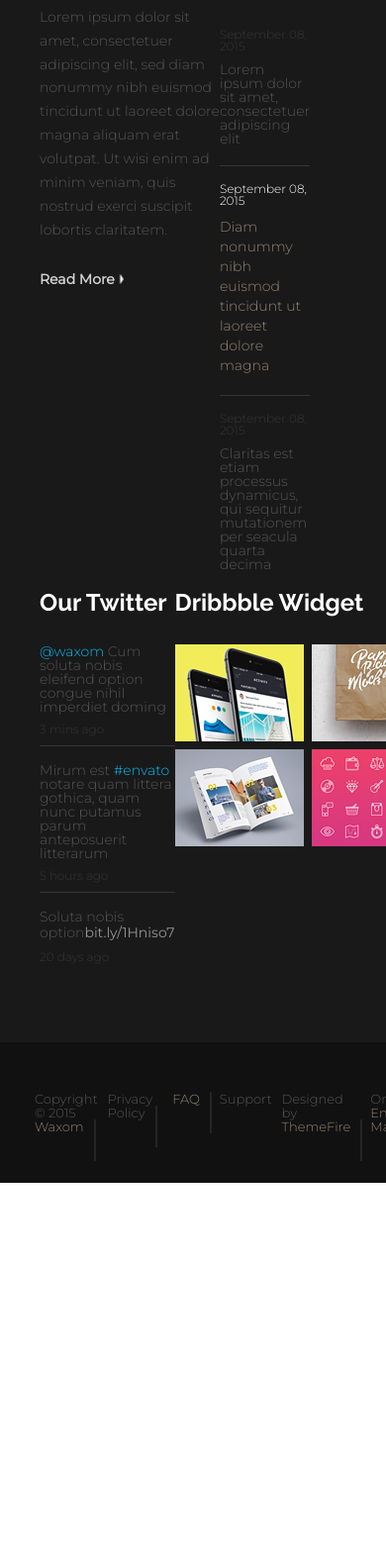
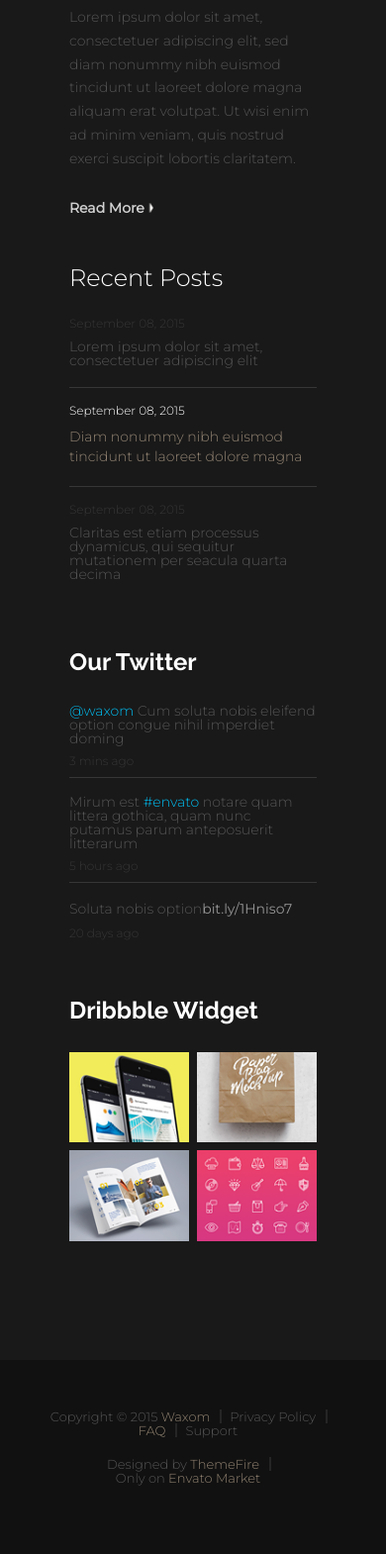
Before and after one commit to serg999222/example__lending2, a plain HTML site: page index.html in a window 390 px wide. Shown: the part 9080-10650 px from the top of the page at 99% size. Before the commit the page ends 10275 px from the top, so only its background shows below. Drawn offline with Linux system fonts and the light colour scheme.

Commit message:
finish my work

```diff
--- a/index.html
+++ b/index.html
@@ -18,15 +18,18 @@
 	<div class="wrapper">
 
 		<header class="header  _container" id="header">
+
 			<a href="#" class="header__logo logo">
 				<img class="logo__logos" src="img/logos.png" alt="cover">
 				<div class="logo__text">Waxom</div>
 			</a>
+
 			<div class="header__burgerWrapper">
 				<div class="header__burger">
 					<span></span>
 				</div>
 			</div>
+
 			<nav class="header__menu menu">
 				<ul class="menu__items">
 					<li class="menu__item"><a href="#">Home</a></li>
@@ -39,10 +42,12 @@
 					<li class="menu__item"><a href="#">Contact</a></li>
 				</ul>
 			</nav>
+
 			<div class="header__search">
 				<a href="#"><img src="img/icon-cart.svg" alt="cover"></a>
 				<a href="#"><img src="img/icon-search.svg" alt="cover"></a>
 			</div>
+
 		</header>
 
 		<main class="main">
@@ -688,8 +693,8 @@
 			<section class="main__lastBlock lastBlock" id="main__lastBlock">
 				<div class="lastBlock__container _container">
 					<div class="lastBlock__flex-container">
-						<div class="lastBlock__minicontain">
-							<div class="lastBlock__column1 column1">
+
+							<div class="lastBlock__column column1">
 								<div class="column1__logo">
 									<img src="img/logos2.png" alt="cover">
 									<p>Waxom</p>
@@ -701,7 +706,7 @@
 								</div>
 							</div>
 
-							<div class="lastBlock__column2 column2">
+							<div class="lastBlock__column column2">
 
 								<div class="column2__title  title-column">Recent Posts</div>
 								<p class="column__date">September 08, 2015</p>
@@ -718,10 +723,8 @@
 									mutationem per seacula quarta decima</p>
 
 							</div>
-						</div>
 
-						<div class="lastBlock__minicontain">
-							<div class="lastBlock__column3 column3">
+							<div class="lastBlock__column column3">
 
 								<div class="column3__title  title-column">Our Twitter</div>
 								<p class="column3__text text-column"><a href="#">@waxom </a>Cum soluta nobis eleifend option
@@ -739,8 +742,8 @@
 								<p class="column__date">20 days ago</p>
 							</div>
 
+							<div class="lastBlock__column column4">
 
-							<div class="lastBlock__column4 column4">
 								<div class="column4__title  title-column">Dribbble Widget</div>
 								<div class="column4__container">
 									<img src="img/photoLastblock.png" alt="cover">
@@ -750,7 +753,6 @@
 								</div>
 
 							</div>
-						</div>
 
 					</div>
 				</div>
--- a/js/style.js
+++ b/js/style.js
@@ -3,8 +3,6 @@ document.querySelector('.header__burger').onclick = function(){
 	document.querySelector('.header__menu').classList.toggle('active')
 	document.querySelector('.header__burger').classList.toggle('active')
 	document.querySelector('.header__logo').classList.toggle('active')
- //	document.querySelector('.main').classList.toggle('active')
-	// document.querySelector('.footer').classList.toggle('active')
 	document.querySelector('.header__search').classList.toggle('active')
 	document.querySelector('body').classList.toggle('active')
 }
--- a/scss/_amount.scss
+++ b/scss/_amount.scss
@@ -1,33 +1,23 @@
 .main__amount {
 	position: relative;
 	background: $bgBraun;
-	//min-height: 300px;
 }
 
-.amount {}
 
 .amount__container {
 	padding: 60px 15px;
-
 }
 
 .amountt__flexContainer {
-	//display: flex;
-	// justify-content: space-around;
-	// align-items: center;
-
 	@include flex(space-around, center);
-
 }
 
 .amount__item {
-	//justify-content: space-around;
 	margin-bottom: 10px;
 	padding: 0 10px;
 
 }
 
-.item-amout {}
 
 .item-amout__content {
 	text-align: center;
@@ -69,18 +59,16 @@
 		margin-bottom: 25px;
 }
 @media(max-width:760px){
+
 	.amountt__flexContainer {
 	flex-wrap: wrap;
-
 	}
 
 	.amount__item {
-		//justify-content: space-around;
 		margin-bottom: 25px;
+	}
 
-	}
 	.item-amout__int {
-
 		font-size: calc(26px + (48 - 26)*((100vw - 320px) / (1200 - 320)));
 	}
 
--- a/scss/_excellendFor.scss
+++ b/scss/_excellendFor.scss
@@ -9,33 +9,22 @@
 .excellentFor {
 	padding-top: 75px;
 }
-.excellentFor__container {
-}
-._container {
-}
+
 
 .excellentFor__flexContainer {
 	display: flex;
-
 }
 
-
-
-.excellentFor__image img {
-	// width: 100%;
-	// height: 100%;
-
-}
-.excellentFor__items {
-}
 .items {
 	padding-top: 120px;
 	max-width: 670px;
 }
+
 .items__title {
 	text-align: start;
 	margin-bottom: 35px;
 }
+
 .items__text {
 		font-size: 16px;
 		font-family: "Montserrat";
@@ -44,11 +33,8 @@
 		text-align: left;
 		margin-bottom: 35px;
 }
-.items__list {
 
-}
-.list {
-}
+
 .list__item {
 		font-size: 16px;
 		font-family: "Montserrat";
--- a/scss/_footer.scss
+++ b/scss/_footer.scss
@@ -1,15 +1,17 @@
 .footer {
 	background-color: #111111;
 }
+
 .footer__container {
 	@include flex(space-between, center);
 	padding: 50px 35px;
-
-
+	flex-wrap: wrap;
 }
 
 .footer__leftMenu {
+	margin-bottom: 20px;
 }
+
 .leftMenu {
 	display: flex;
 	position: relative;
@@ -19,9 +21,6 @@
 		opacity: 0.7;
 	}
 
-	li{
-
-	}
 
 	li:not(:last-child){
 		margin-right: 10px;
@@ -43,15 +42,9 @@
 			margin-right: 10px;
 	}
 }
-.leftMenu__copiright {
-}
-.leftMenu__Polic {
-}
-.leftMenu__FAQ {
-}
-.leftMenu__Support {
-}
+
 .footer__rightMenu {
+	margin-bottom: 20px;
 }
 .rightMenu {
 	display: flex;
@@ -82,10 +75,6 @@
 		margin-right: 10px;
 }
 }
-.rightMenu__Designedt {
-}
-.rightMenu__Market {
-}
 
 .footer-Menu__item{
 	position: relative;
@@ -107,3 +96,21 @@
 		transform: scaleX(1);
 	}
 }
+
+@media(max-width:799px){
+	.footer__container {
+		justify-content: center;
+
+
+	}
+
+	.footer__rightMenu{
+		flex-wrap: wrap;
+		justify-content: center;
+	}
+
+	.footer__leftMenu{
+		flex-wrap: wrap;
+		justify-content: center;
+	}
+}
--- a/scss/_header.scss
+++ b/scss/_header.scss
@@ -21,12 +21,6 @@
 	z-index: 2;
 }
 
-.logo {
-}
-.logo__logos {
-}
-
-
 .logo__text {
 		font-size: 34px;
 		font-family: "Raleway";
@@ -42,17 +36,11 @@ margin: 0 50px 0 0;
 }
 
 
-.menu {
-}
-
 .menu__items {
-	//padding-top: 90px;
 	display: flex;
 	height: 100%;
 	align-items: center;
 	justify-content: space-between;
-
-
 }
 
 
--- a/scss/_labels.scss
+++ b/scss/_labels.scss
@@ -1,20 +1,13 @@
-.main__labels {
-}
-.labels {
-}
+
 .labels__wrapper {
 	background: url('../img/bg\ photo-bottom.png')
 }
-.labels__container {
-}
-._container {
-}
+
 .labels__flex-container {
 	padding: 120px 15px;
 	display: flex;
 	justify-content: space-around;
 	align-items: center;
-	//@include flex(space-around center);
 	flex-wrap: wrap;
 }
 
--- a/scss/_lastBlock.scss
+++ b/scss/_lastBlock.scss
@@ -1,18 +1,12 @@
-.main__lastBlock {
-}
+
 .lastBlock {
 	background-color: #191919;
 }
+
 .lastBlock__container {
 	padding: 70px 15px;
 }
-._container {
-}
-.last-span{
 
-
-
-}
 
 .lastBlock__flex-container {
 	span{
@@ -23,8 +17,7 @@
 		margin-bottom: 15px;
 	}
 	display: flex;
-	//justify-content: space-between;
-	flex-wrap: wrap;
+	justify-content: space-between;
 	padding: 0 10px;
 	&>div{
 		max-width: 303px;
@@ -33,15 +26,6 @@
 }
 
 
-.lastBlock__minicontain{
-	display: flex;
-	//justify-content: center;
-	}
-.lastBlock__column1 {
-
-}
-.column1 {
-}
 .column1__logo {
 	display: flex;
 	align-items: center;
@@ -50,8 +34,9 @@
 		font-size: 34px;
 		font-family: "Raleway";
 		color: rgb(255, 255, 255);
+	}
 }
-}
+
 .column1__text {
 		font-size: 14px;
 		font-family: "Montserrat";
@@ -60,6 +45,7 @@
 		margin-bottom: 30px;
 		position: relative;
 }
+
 .column1__link {
 	a{
 		font-size: 14px;
@@ -78,10 +64,7 @@
 
 	}
 }
-.lastBlock__column2 {
-}
-.column2 {
-}
+
 .column2__title {
 		font-size: 24px;
 		font-family: "Montserrat";
@@ -89,32 +72,31 @@
 		line-height: 1.2;
 		margin-bottom: 25px;
 }
-.title-column {
-}
+
 .column__date {
 		font-size: 12px;
 		font-family: "Montserrat";
 		color: rgb(54, 54, 54);
 		margin-bottom: 10px;
 }
+
 .column2__text {
 	margin-bottom: 20px;
 }
+
 .text-column {
 		font-size: 14px;
 		font-family: "Montserrat";
 		color: rgb(85, 85, 85);
 
 }
+
 .column__date-white {
 		font-size: 12px;
 		font-family: "Montserrat";
 		color: rgb(255, 255, 255);
+}
 
-
-
-
-}
 .column__text-white {
 		font-size: 14px;
 		font-family: "Montserrat";
@@ -123,7 +105,8 @@
 		opacity: 0.7;
 
 }
-.lastBlock__column3 {
+
+.column3 {
 	a{
 		color: #00bff3;
 		&:hover{
@@ -131,8 +114,7 @@
 		}
 	}
 }
-.column3 {
-}
+
 .column3__title {
 		font-size: 24px;
 		font-family: "Raleway";
@@ -153,10 +135,7 @@
 .column3__date {
 	margin-bottom: 20px;
 }
-.lastBlock__column4 {
-}
-.column4 {
-}
+
 .column4__title {
 	font-size: 24px;
 	font-family: "Raleway";
@@ -169,3 +148,26 @@
 	grid-template: 1fr 1fr/1fr 1fr;
 	grid-gap: 8px;
 }
+.column4__container img{
+	width: 100%;
+	height: auto;
+}
+
+@media(max-width:1140px){
+	.lastBlock__flex-container{
+		flex-wrap: wrap;
+		padding: 0 120px;
+		justify-content: space-around;
+	}
+
+	.lastBlock__column{
+		margin-bottom: 50px;
+	}
+}
+
+@media(max-width:896px){
+	.lastBlock__flex-container{
+		padding: 0 40px;
+	}
+
+}
--- a/scss/_latest.scss
+++ b/scss/_latest.scss
@@ -1,8 +1,7 @@
 .main__latest-project{
 	position: relative;
+}
 
-
-}
 .latest-project__window-wrapper{
 	position: relative;
 	height: auto;
--- a/scss/_main.scss
+++ b/scss/_main.scss
@@ -12,7 +12,6 @@ $bgBraun: linear-gradient(to right,#211b19, #4e3427);
 @mixin container($wh) {
 	max-width: $wh;
 	margin: $mc;
-	//padding: 0 10px;
 }
 
 @mixin button{
--- a/scss/_posts.scss
+++ b/scss/_posts.scss
@@ -1,10 +1,6 @@
 .main__posts {
 	text-align: center;
 	padding: 0 15px;
-}
-.posts {
-}
-.posts__container {
 }
 
 .posts__title {
@@ -16,20 +12,13 @@
 	max-width: 760px;
 
 }
-.posts__items {
-}
-.posts__item-slider >a {
 
-}
-.slider-item {
-}
 .slider-item__line {
 	position: relative;
 	width: 370px;
 	height: 395px;
 	margin: 0 auto 30px;
 	 background-color: #362f2d;
-
 
 }
 
@@ -49,12 +38,6 @@
 
 }
 
-
-.slide {
-}
-.slide__image {
-
-}
 .slide__title {
 	padding: 0 15px;
 	text-align: start;
--- a/scss/_purchase.scss
+++ b/scss/_purchase.scss
@@ -8,17 +8,12 @@
 	@include flex(space-around, center);
 	flex-wrap: wrap;
 	padding: 10px;
+}
 
-
-
-}
 .purchase {
 	background-color: darkgoldenrod;
+}
 
-
-}
-.purchase__content {
-}
 
 @media(max-width:1000px){
 
--- a/scss/_service.scss
+++ b/scss/_service.scss
@@ -1,45 +1,32 @@
 .main__services {
-	//margin-top:1150px;
 	margin:1200px 0 0 0;
 }
 @media(max-height:985px){
 	.main__services {
-		//margin-top:1150px;
 		margin-top:1050px;
 	}
 }
 
 @media(max-height:910px){
 	.main__services {
-		//margin-top:1150px;
 		margin-top:950px;
 	}
 }
 
 @media(max-height:850px){
 	.main__services {
-		//margin-top:1150px;
 		margin-top:900px;
 	}
 }
 @media(max-height:800px){
 	.main__services {
-		//margin-top:1150px;
 		margin-top:860px;
 	}
 }
 
-.services {
-}
-.services__container {
-}
-._container {
-}
 .services__items {
 	position: relative;
 	margin: 0 -10px;
-	//flex-wrap: wrap;
-	//border: solid 2px rgb(215, 75, 75);
 	flex-wrap: wrap;
  @include flex(center, stretch)
 
@@ -47,10 +34,8 @@
 }
 
 .services__items>div{
-	//border: solid 2px rgb(81, 37, 37);
 	padding: 0 5px;
 	height: 100%;
-	//min-width: 277px;
 	flex-direction: column;
 	max-width: 289px;
 	flex: 0 1 auto;
@@ -59,9 +44,6 @@
 		padding: 0 10px;
 	}
 	@include flex(center, center)
-
-
-
 }
 
 .services__items>div:not(:last-child){
@@ -72,8 +54,6 @@
 }
 
 
-.item {
-}
 
 .item__image {
 	margin:0 auto 30px;
```
Also changed, not shown: scss/_slider1.scss (+0 -12 lines), scss/_video.scss (+3 -6 lines), css/style.css.
